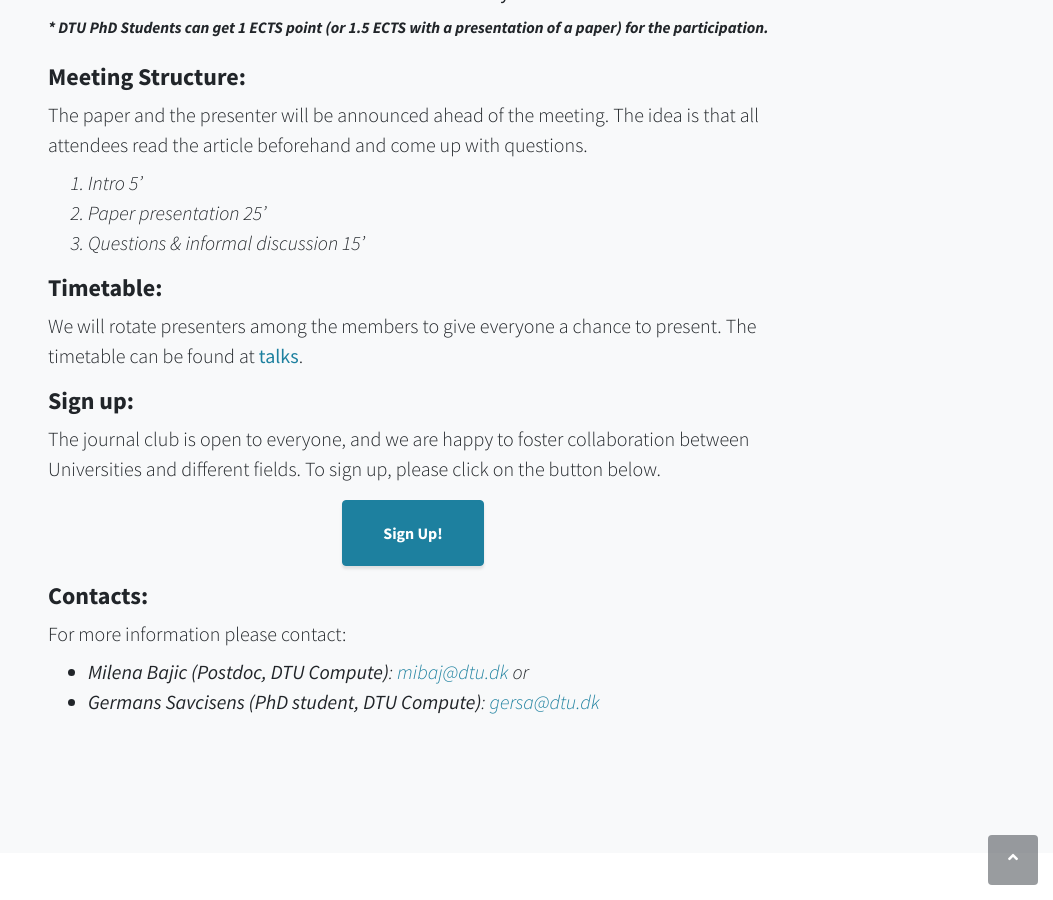
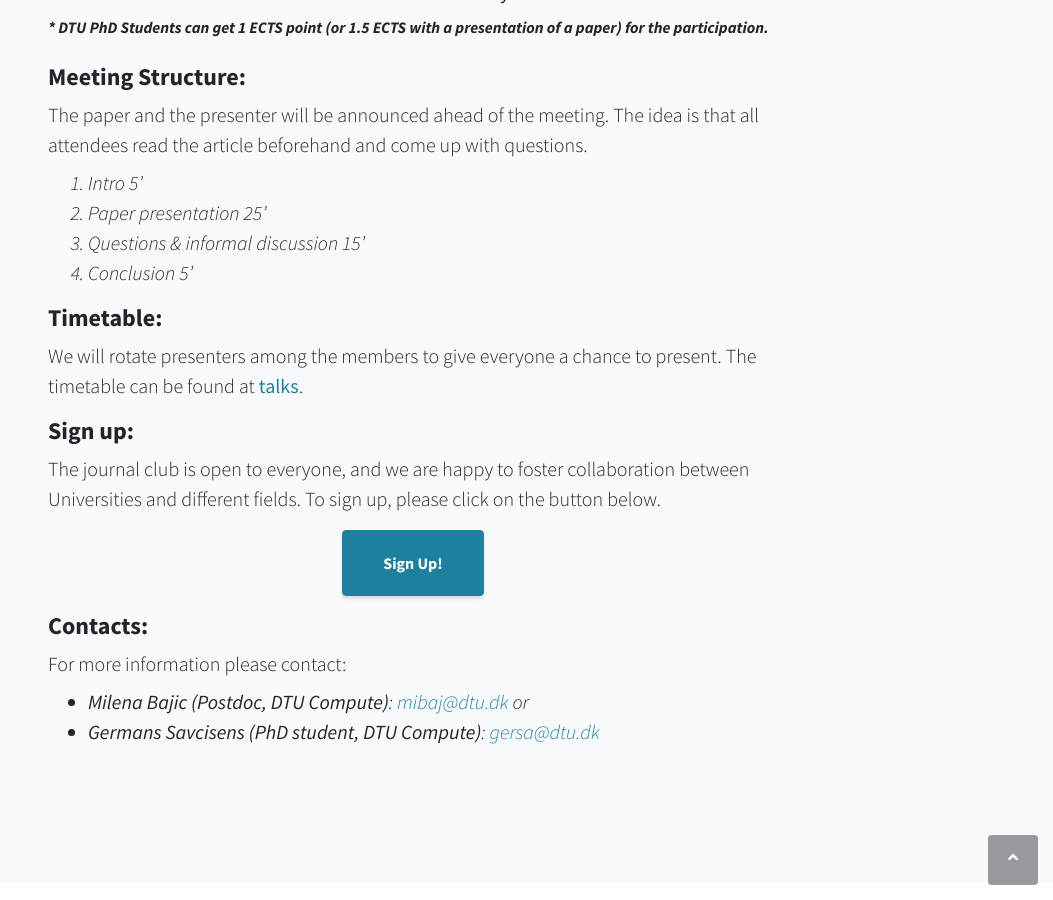
Before and after one commit to milenabaj/tinder_devops, a Jekyll site: the page index.html, which Jekyll copies as it is, in a window 1280 px wide and 900 px high, scrolled down 1209 px. Shown: the whole window, without its empty margins (227-1280 px from the left). Built offline with Jekyll 4.4.1, drawn with Linux system fonts in a browser that asks for light colours.

Commit message:
add conclusion

```diff
--- a/index.html
+++ b/index.html
@@ -58,6 +58,7 @@ its application across industries, including engineering, physics, health, socia
   			<li>Intro 5’</li>
   			<li>Paper presentation 25’</li>
   			<li>Questions & informal discussion 15’</li>
+			<li>Conclusion 5’</li>
 		</ol>
         </div>
 	</div>
```
